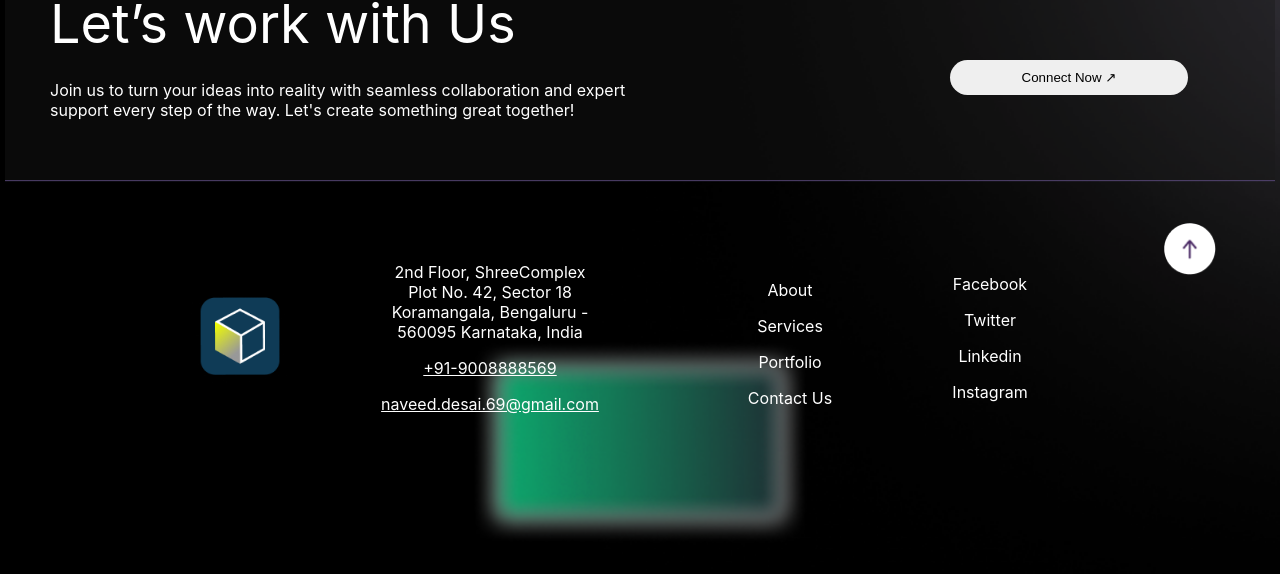
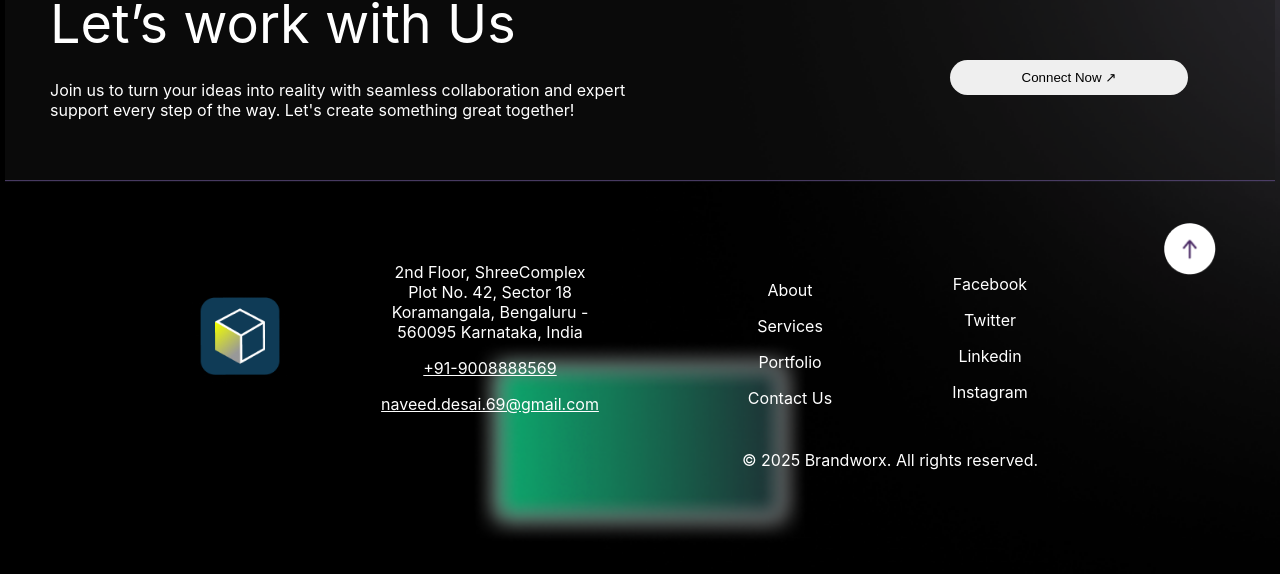
Before and after one commit to Naveed69/codesquare_Assignment, a React (Create React App) app in the folder brandworx-agency/: page / in a window 1280 px wide. Shown: the part 5300-5874 px from the top of the page. Built offline with nearby package versions, Linux system fonts and the light colour scheme; the HTML template or start-up script is replaced by a standard one.

Commit message:
completed

```diff
--- a/brandworx-agency/src/components/About/About.css
+++ b/brandworx-agency/src/components/About/About.css
@@ -43,6 +43,12 @@
   left: 550px;
 }
 
+.rights-reserved {
+  position: relative;
+  top: -450px;
+  left: 250px;
+}
+
 @media (width<=768px) {
   .about-cointenar {
     position: relative;
--- a/brandworx-agency/src/components/About/About.js
+++ b/brandworx-agency/src/components/About/About.js
@@ -35,6 +35,7 @@ export const About = () => {
       <a href="#home">
         <img src={arrow} alt="arrow" className="arrow" />
       </a>
+      <p className="rights-reserved">© 2025 Brandworx. All rights reserved.</p>
     </div>
   );
 };
--- a/brandworx-agency/src/components/Portfolio/Portfolio.css
+++ b/brandworx-agency/src/components/Portfolio/Portfolio.css
@@ -166,7 +166,8 @@
     background-size: cover;
     background-position: center;
     background-repeat: no-repeat;
-    height: 800vh;
+    height: 660vh;
+    width:100vw;
     display: flex;
     flex-direction: column;
     text-align: center;
```
